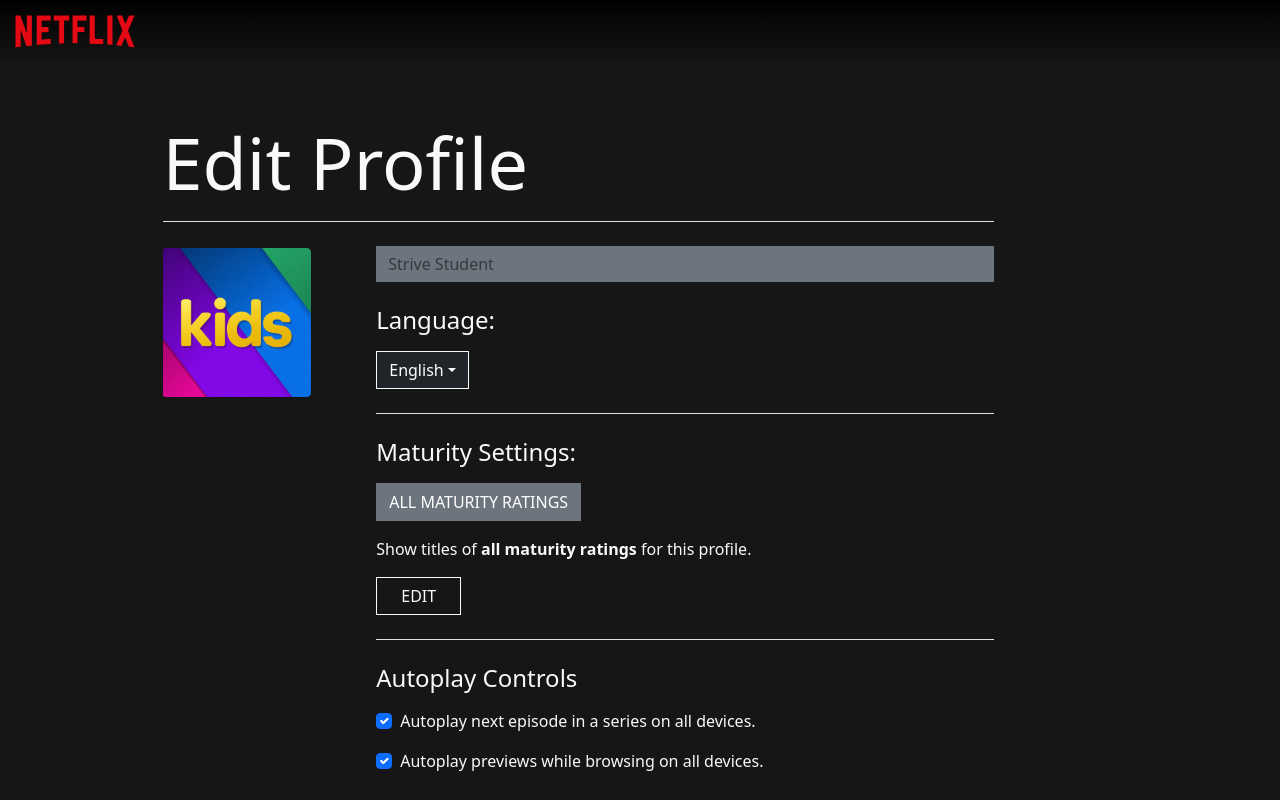
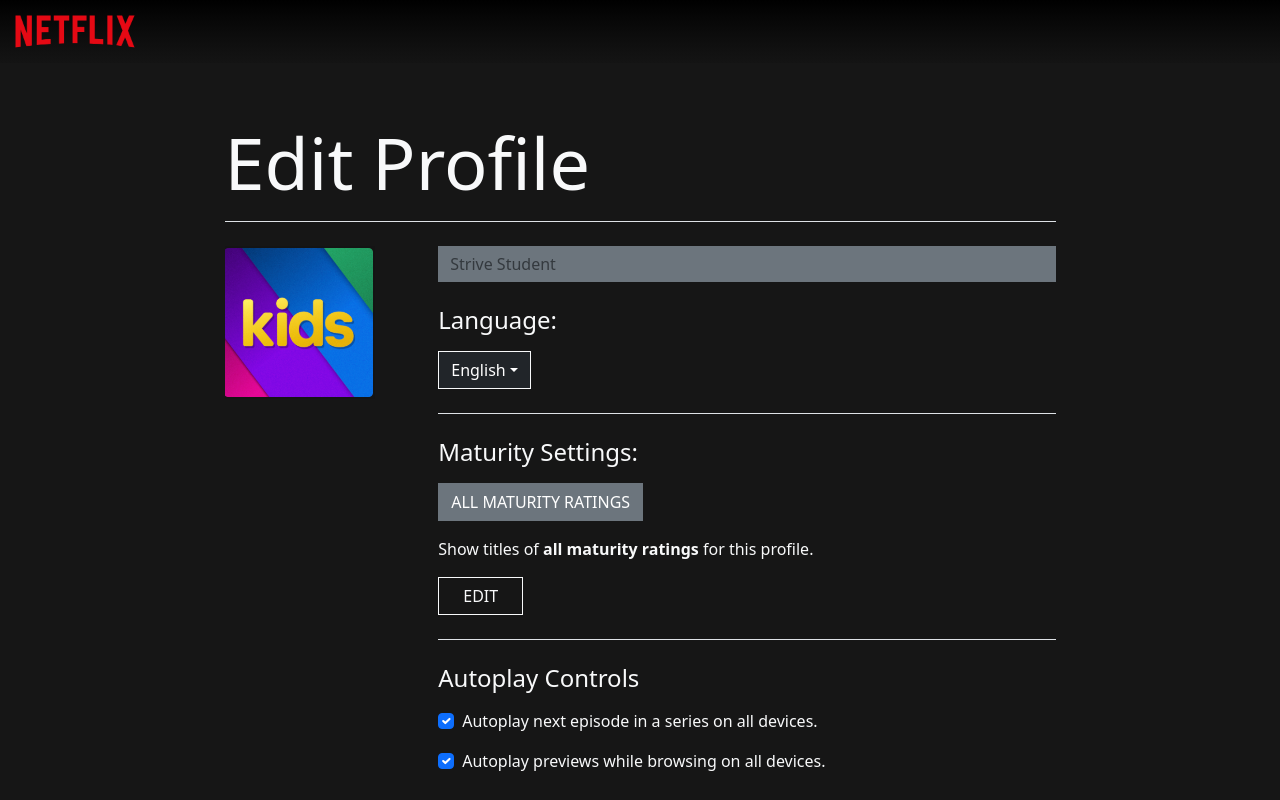
Before and after one commit to PaoloF16/NetflixwithReact, a React (Vite) app: page /profile in a window 1280 px wide. Shown: the top 800 px of the page. Built offline with nearby package versions, Linux system fonts and the light colour scheme.

Commit message:
center page in profile page

```diff
--- a/src/Components/EditProfile/EditProfile.jsx
+++ b/src/Components/EditProfile/EditProfile.jsx
@@ -2,7 +2,7 @@
 
 const EditProfile = () => {
   return (
-    <Container className="py-5 text-light netflix-color m-2">
+    <Container className="py-5 text-light netflix-color m-2 ">
       <Row className="justify-content-center">
         <Col xs={12} md={10} lg={9}>
           <h1 className="display-2 border-bottom pb-3 mb-4">Edit Profile</h1>
--- a/src/assets/pages/ProfilePage.jsx
+++ b/src/assets/pages/ProfilePage.jsx
@@ -9,7 +9,9 @@
           <SimpleHeader></SimpleHeader>
         </header>
         <main>
-          <EditProfile></EditProfile>
+          <div className="d-flex justify-content-center">
+            <EditProfile></EditProfile>
+          </div>
         </main>
         <footer>
           <Footer />
```
